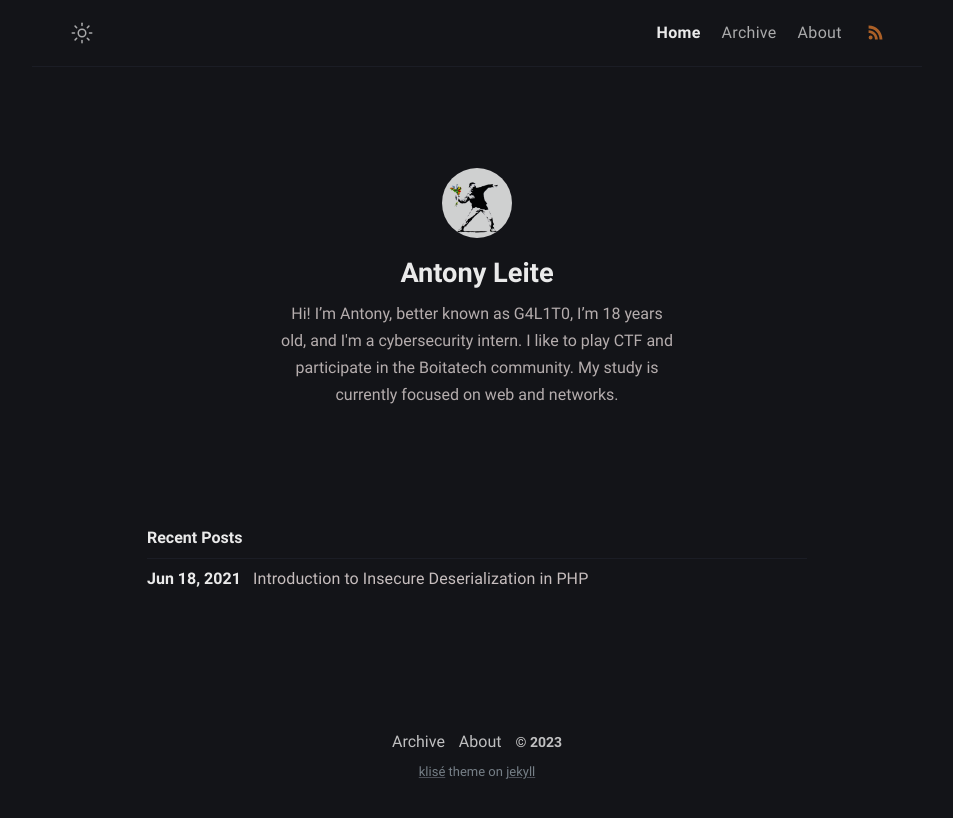
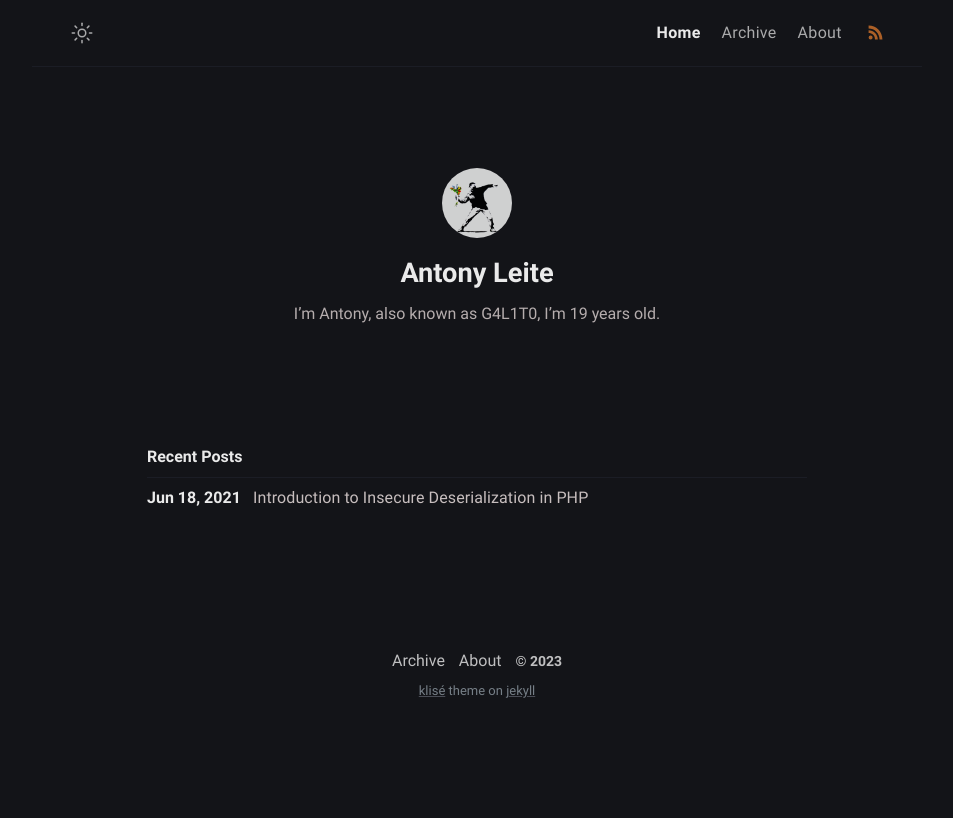
Before and after one commit to G4L1T0/antonyleite.com, a Jekyll site: the page built from index.md, in a window 1280 px wide. Shown: the top 818 px of the page, without its empty margins (163-1116 px from the left). Built offline with Jekyll 4.4.1, drawn with Linux system fonts in a browser that asks for light colours.

Commit message:
Update _config.yml

```diff
--- a/_config.yml
+++ b/_config.yml
@@ -8,7 +8,7 @@ mode: dark
 author:
   name: Antony Leite
   bio: >-
-    Hi! I’m Antony, better known as G4L1T0, I’m 18 years old, and I'm a cybersecurity intern. I like to play CTF and participate in the Boitatech community. My study is currently focused on web and networks.
+    I’m Antony, also known as G4L1T0, I’m 19 years old.
   github: G4L1T0
   avatar: /assets/img/g4l1t0.png
 
```
